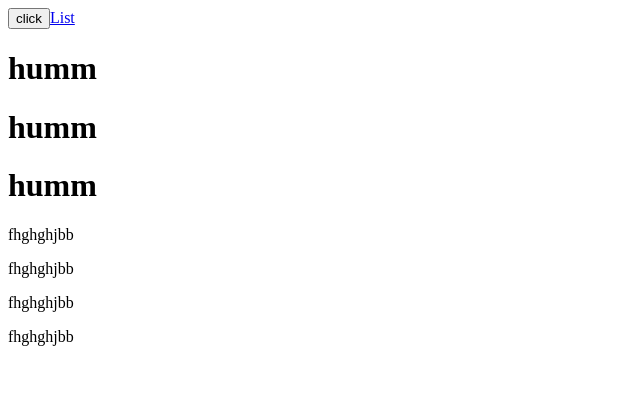
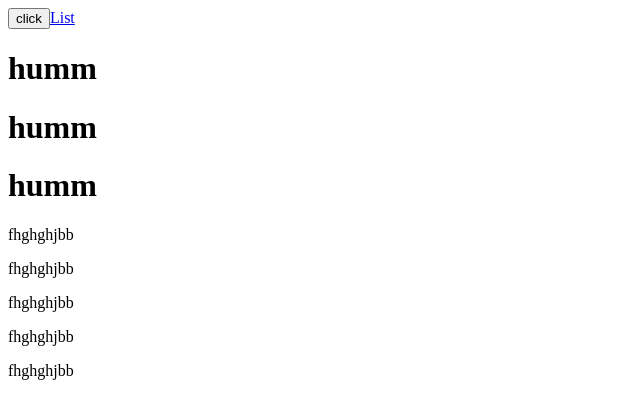
Before and after one commit to suriya-work/redux-toolkit, a React (Create React App) app: page /add-cart in a window 1280 px wide. Shown: the top 418 px of the page, without its empty margins (0-640 px from the left). Built offline with nearby package versions, Linux system fonts and the light colour scheme.

Commit message:
section2

```diff
--- a/src/page/ListCars.js
+++ b/src/page/ListCars.js
@@ -14,6 +14,7 @@ const ListCars = () => {
                 <p>fhghghjbb</p>
                 <p>fhghghjbb</p>
                 <p>fhghghjbb</p>
+                <p>fhghghjbb</p>
             </div>
         </div>
     );
```
